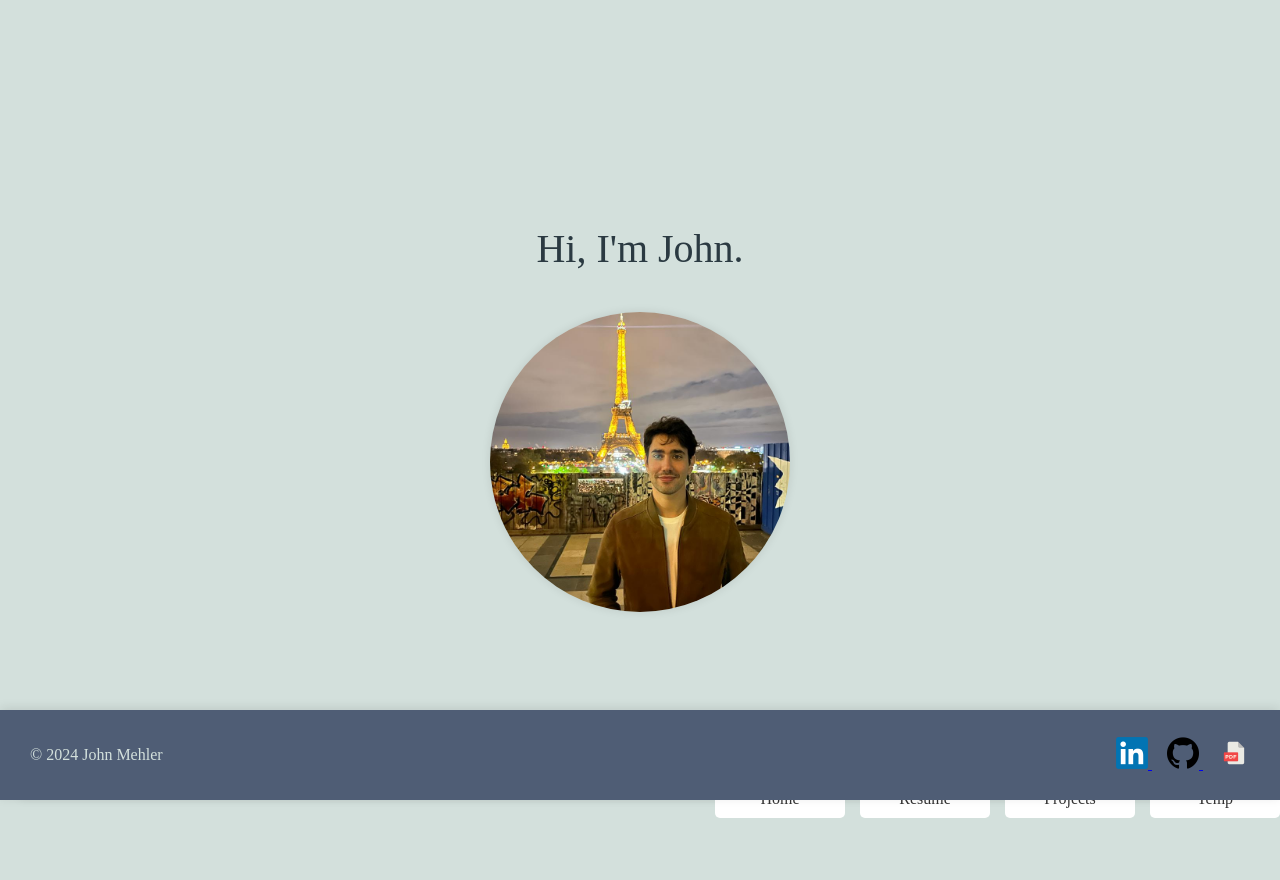
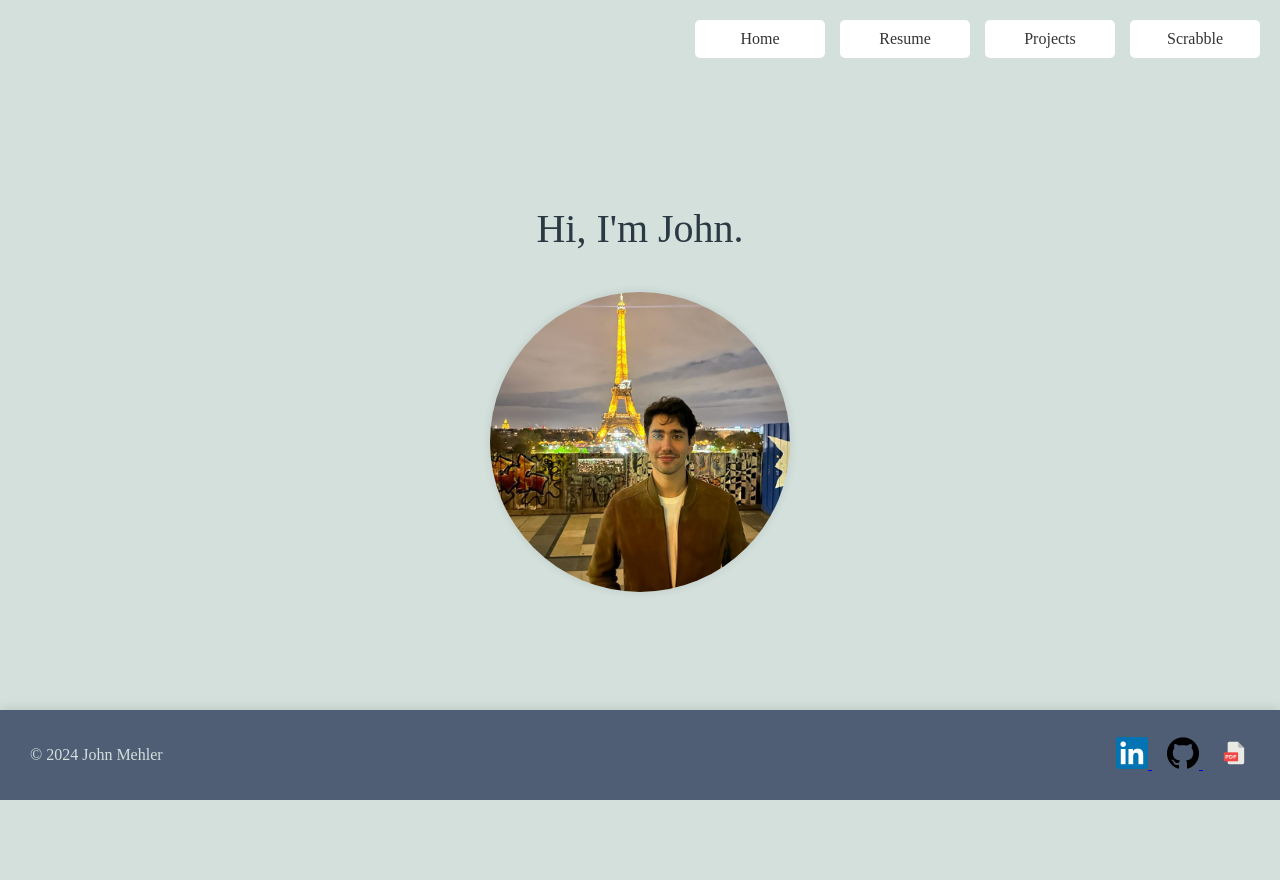
Before and after one commit to johnmehler/Website, a Flask app: page / in a window 1280 px wide. After the commit the page ends 800 px from the top, so only its background shows below. Run offline with Flask 3, Linux system fonts and the light colour scheme.

Commit message:
Switching to header

```diff
--- a/app.py
+++ b/app.py
@@ -14,9 +14,9 @@ def resume():
 def projects():
     return render_template('projects.html')
 
-@app.route('/Temp')
-def Temp():
-    return render_template('Temp.html')
+@app.route('/scrabble')
+def scrabble():
+    return render_template('scrabble.html')
 
 if __name__ == '__main__':
     app.run(debug=True)
--- a/static/css/header.css
+++ b/static/css/header.css
@@ -2,6 +2,9 @@
 .site-header {
     position: relative;
     padding: 20px;
+    background-color: #d3e0dc; /* Light greyish-green */
+    color: #333;
+    box-shadow: 0 2px 10px rgba(0, 0, 0, 0.1); /* Adds a slight shadow */
 }
 
 .header-title {
@@ -55,11 +58,6 @@
     z-index: 1000; /* Ensure it stays above other elements */
 }
 
-/* Ensure there is space at the bottom so content isn't hidden behind the footer */
-body {
-    padding-bottom: 80px; /* Adjust to match or exceed the footer height */
-}
-
 .footer-left p {
     margin: 0;
 }
--- a/static/css/styles.css
+++ b/static/css/styles.css
@@ -49,18 +49,3 @@ body {
     object-fit: cover;
     box-shadow: 0 0 10px rgba(0, 0, 0, 0.1);
 }
-
-.site-footer {
-    display: flex;
-    justify-content: space-between; /* Space between left and right sections */
-    align-items: center; /* Vertically center content */
-    padding: 20px 30px; /* Increased padding for a taller footer */
-    box-shadow: 0 -2px 10px rgba(0, 0, 0, 0.1);
-    position: fixed; /* Fixed position to stay at the bottom */
-    bottom: 0; /* Align to the bottom of the viewport */
-    width: 100%; /* Full width of the container */
-    box-sizing: border-box; /* Include padding in the element's total width and height */
-    background-color: #4f5d75; /* Add a background color to ensure visibility */
-    color: #d3e0dc; /* Light greyish-green */
-    z-index: 1000; /* Ensure it stays above other elements */
-}
--- a/templates/header.html
+++ b/templates/header.html
@@ -1,9 +1,5 @@
-<!-- Footer Section -->
-<header class="site-footer">
-    <nav class="header-buttons">
-        <a href="{{ url_for('index') }}">Home</a>
-        <a href="{{ url_for('resume') }}">Resume</a>
-        <a href="{{ url_for('projects') }}">Projects</a>
-        <a href="{{ url_for('Temp') }}">Temp</a>
-    </nav>
-</header>
+<!-- Header Section -->
+<a href="{{ url_for('index') }}">Home</a>
+<a href="{{ url_for('resume') }}">Resume</a>
+<a href="{{ url_for('projects') }}">Projects</a>
+<a href="{{ url_for('scrabble') }}">Scrabble</a>
--- a/templates/index.html
+++ b/templates/index.html
@@ -8,10 +8,14 @@
     <link rel="stylesheet" href="{{ url_for('static', filename='./css/header.css') }}">
 </head>
 <body>
-    <!-- Header Section -->
-    <header class="site-header">
-        {% include 'header.html' %}
-    </header>
+    <main>
+        <!-- Header Section -->
+        <div class="header-content">
+            <div class="header-buttons">
+                {% include 'header.html' %}
+            </div>
+        </div>
+    </main>
 
     <!-- Main Content Section -->
     <main class="main-content">
--- a/templates/projects.html
+++ b/templates/projects.html
@@ -13,10 +13,7 @@
     <main>
         <div class="header-content">
             <div class="header-buttons">
-                <a href="{{ url_for('index') }}">Home</a>
-                <a href="{{ url_for('resume') }}">Resume</a>
-                <a href="{{ url_for('projects') }}">Projects</a>
-                <a href="{{ url_for('Temp') }}">Temp</a>
+                {% include 'header.html' %}
             </div>
         </div>
     </main>
```
Also changed, not shown: static/css/projects.css (+0 -21 lines), templates/resume.html (+2 -5 lines), templates/scrabble.html (renamed from templates/temp.html).
